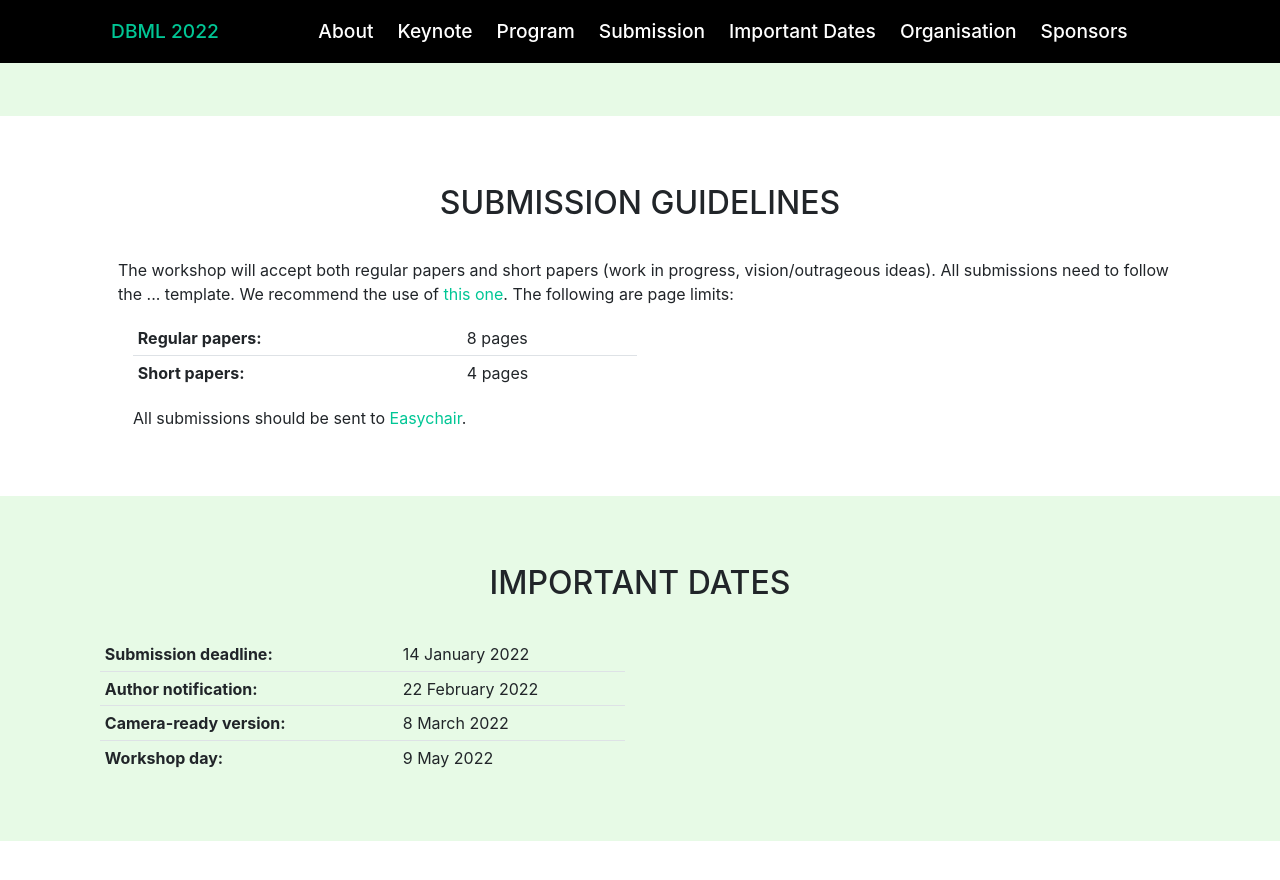
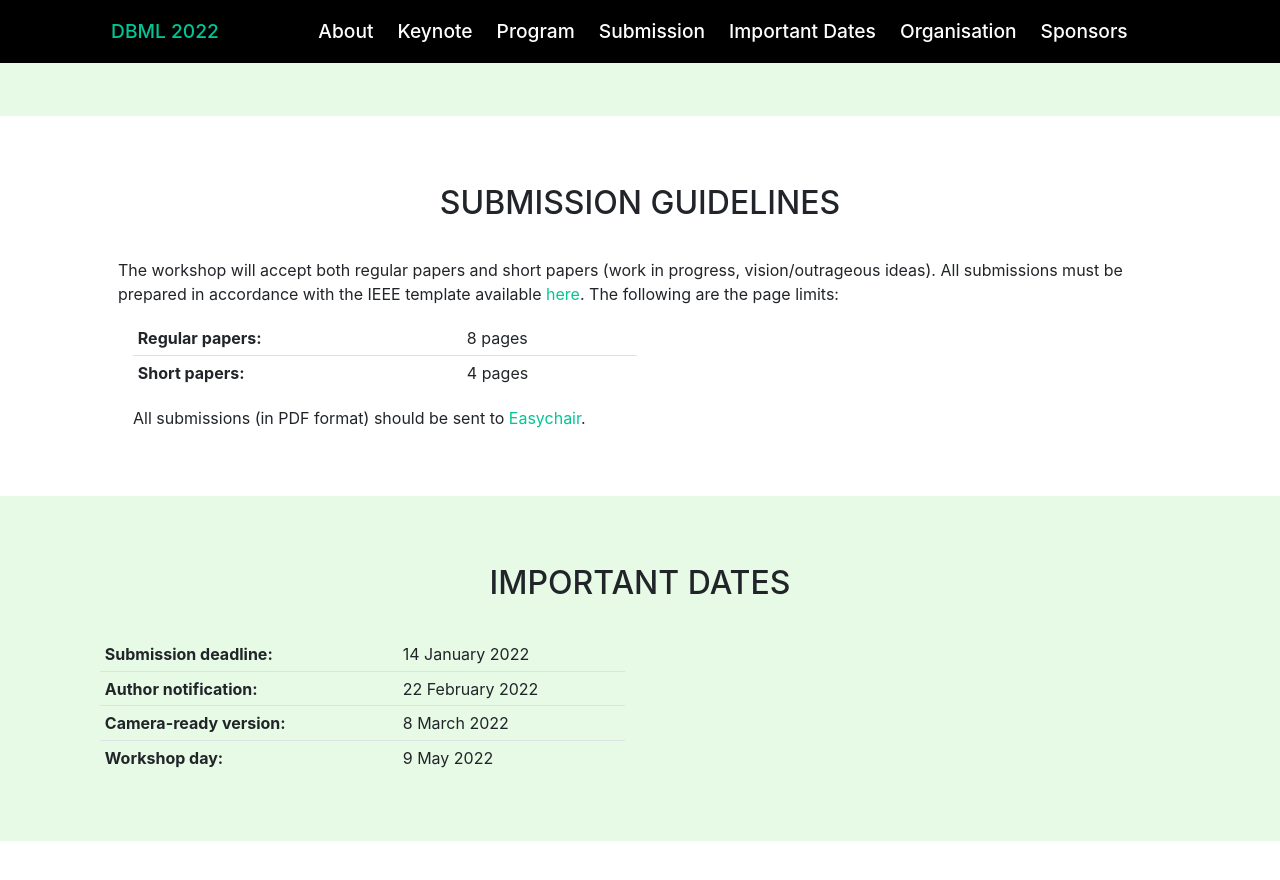
Before and after one commit to rihanhaiData/dbml2022.github.io, a Jekyll site: the page built from index.html, in a window 1280 px wide and 900 px high, scrolled down 1702 px. Shown: the top 880 px of the window. Built offline with Jekyll 4.4.1, drawn with Linux system fonts in a browser that asks for light colours; part of the change alters nothing that is shown.

Commit message:
Added missing pictures and links.

```diff
--- a/_config.yml
+++ b/_config.yml
@@ -18,12 +18,11 @@
 # You can create any custom variable you would like, and they will be accessible
 # in the templates via {{ site.myvariable }}.
 
-title: Your awesome title
+title: DBML 2022
 email: your-email@example.com
 description: >- # this means to ignore newlines until "baseurl:"
-  Write an awesome description for your new site here. You can edit this
-  line in _config.yml. It will appear in your document head meta (for
-  Google search results) and in your feed.xml site description.
+  International workshop on databases and machine learning
+  (DBML 2022)
 baseurl: "" # the subpath of your site, e.g. /blog
 url: "" # the base hostname & protocol for your site, e.g. http://example.com
 twitter_username: jekyllrb
--- a/_includes/organisation.html
+++ b/_includes/organisation.html
@@ -7,7 +7,7 @@
             <div class="col-md-12 margin-top-3">
                 <div class="row pr-4 pl-5">
                     <div class="col-lg-4 col-md-6">
-                        <a href="https://www.wis.ewi.tudelft.nl/hai">
+                        <a href="https://www.wis.ewi.tudelft.nl/hai" target="_blank">
                             <div class="blockquote-box blockquote-people">
                                 <div class="square">
                                     <img src="{{site.baseurl}}/assets/img/Rihan.jpg"
@@ -20,10 +20,10 @@
                     </div>
 
                     <div class="col-lg-4 col-md-6">
-                        <a href="http://nantiamakrynioti.com/">
+                        <a href="http://nantiamakrynioti.com/" target="_blank">
                             <div class="blockquote-box blockquote-people">
                                 <div class="square">
-                                    <img src="{{site.baseurl}}/assets/img/"
+                                    <img src="{{site.baseurl}}/assets/img/Nantia.jpg"
                                          alt="Nantia Makrynioti" class="person-image">
                                 </div>
                                 <h4> Nantia Makrynioti </h4>
@@ -33,10 +33,10 @@
                     </div>
 
                     <div class="col-lg-4 col-md-6">
-                        <a href="https://pages.saclay.inria.fr/ioana.manolescu/">
+                        <a href="https://pages.saclay.inria.fr/ioana.manolescu/" target="_blank">
                             <div class="blockquote-box blockquote-people">
                                 <div class="square">
-                                    <img src="{{site.baseurl}}/assets/img/"
+                                    <img src="{{site.baseurl}}/assets/img/Ioana.png"
                                          alt="Ioana Manolescu" class="person-image">
                                 </div>
                                 <h4> Ioana Manolescu </h4>
@@ -49,7 +49,7 @@
 
                 <div class="row pr-4 pl-5 margin-top-2">
                     <div class="col-lg-4 col-md-6">
-                        <a href="https://andraionescu.github.io/">
+                        <a href="https://andraionescu.github.io/" target="_blank">
                             <div class="blockquote-box blockquote-people">
                                 <div class="square">
                                     <img src="{{site.baseurl}}/assets/img/Andra.jpg"
--- a/_includes/submission.html
+++ b/_includes/submission.html
@@ -9,8 +9,10 @@
                 <div class="row pr-4 pl-5">
                     <p>
                         The workshop will accept both regular papers and short papers (work in progress,
-                        vision/outrageous ideas). All submissions need to follow the ... template. We recommend the use
-                        of <a href="" target="_blank">this one</a>. The following are page limits:
+                        vision/outrageous ideas). All submissions must be prepared in accordance with the IEEE template
+                        available
+                        <a href="https://www.ieee.org/conferences/publishing/templates.html" target="_blank">here</a>.
+                        The following are the page limits:
                     </p>
                     <div class="col-6">
                         <table class="table table-hover table-sm">
@@ -30,7 +32,8 @@
 
                     <div class="col-md-12">
 
-                        <p> All submissions should be sent to <a href="" target="_blank">Easychair</a>. </p>
+                        <p> All submissions (in PDF format) should be sent to <a href="https://easychair.org/conferences/?conf=dbml22"
+                                                                 target="_blank">Easychair</a>. </p>
                     </div>
                 </div>
 
```
Also changed, not shown: assets/img/Ioana.png (added), assets/img/Nantia.jpg (added).
